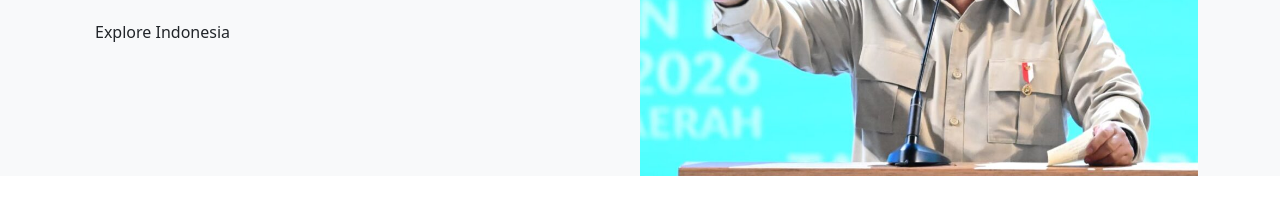
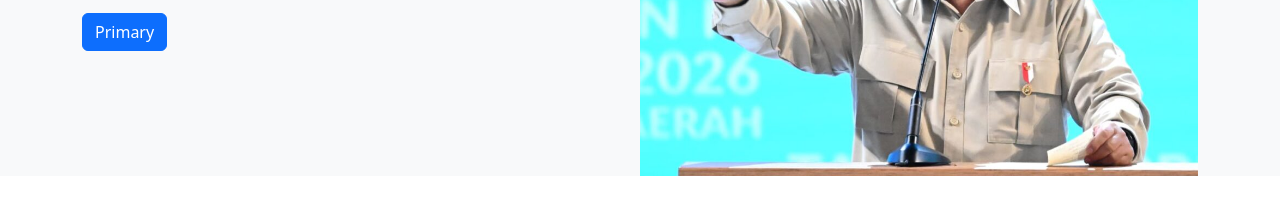
Before and after one commit to aprnaviz/portofolio-naviza-putri-aprilia, a plain HTML site: page index.html in a window 1280 px wide. Shown: the part 291-506 px from the top of the page. Drawn offline with nearby package versions, Linux system fonts and the light colour scheme.

Commit message:
Update index.html

```diff
--- a/index.html
+++ b/index.html
@@ -41,7 +41,7 @@
                     </p>
 
                     <a href="https://presidenri.go.id/">
-                      <button class="btn btn-succes">Explore Indonesia</button>
+                      <button class="btn btn-primary">Primary</button>
                     </a>
                   </div>
                   <img class="img-fluid w-50 d-none d-sm-block" src="foto owo.jpeg" alt="header">
```
